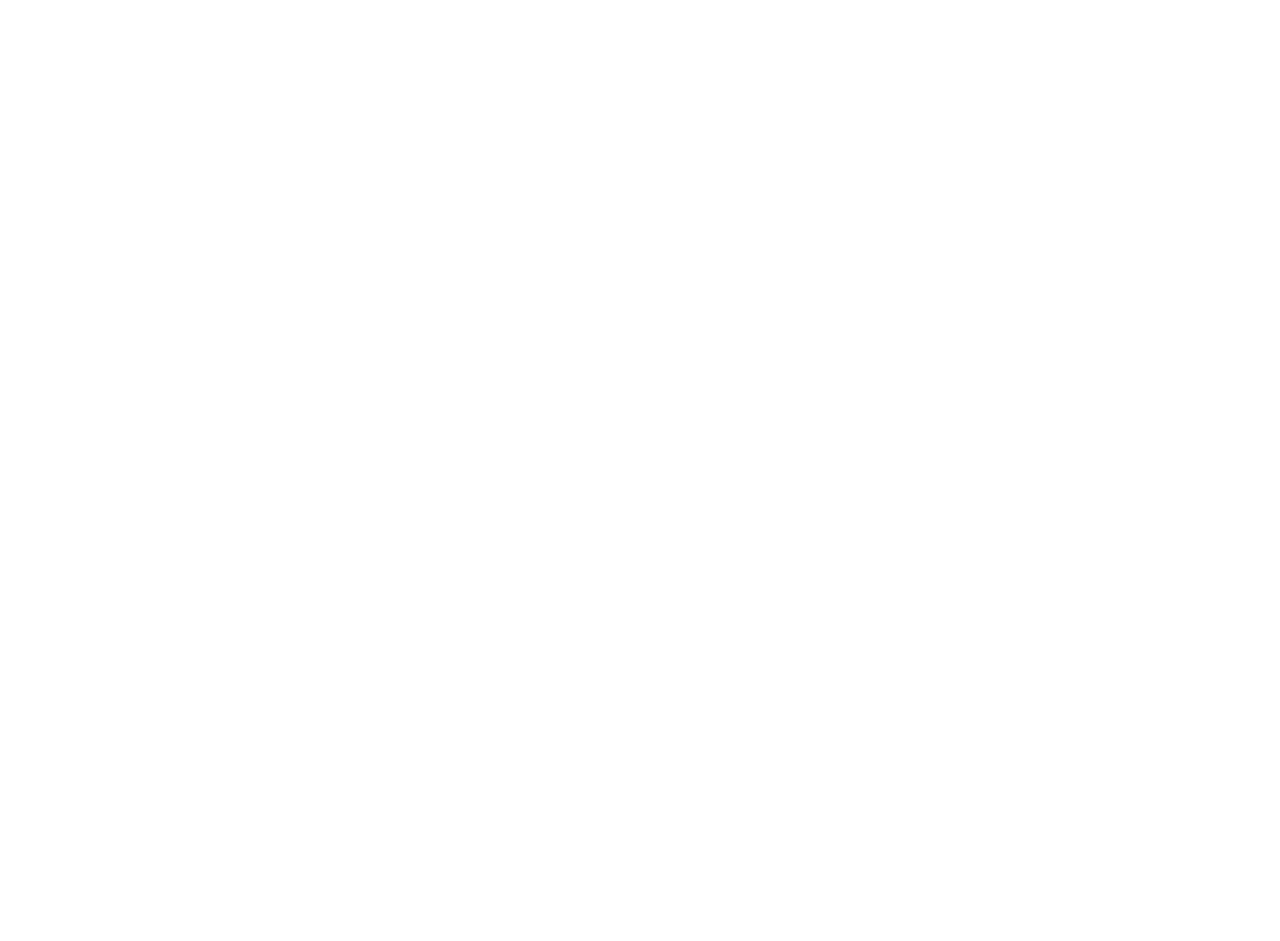
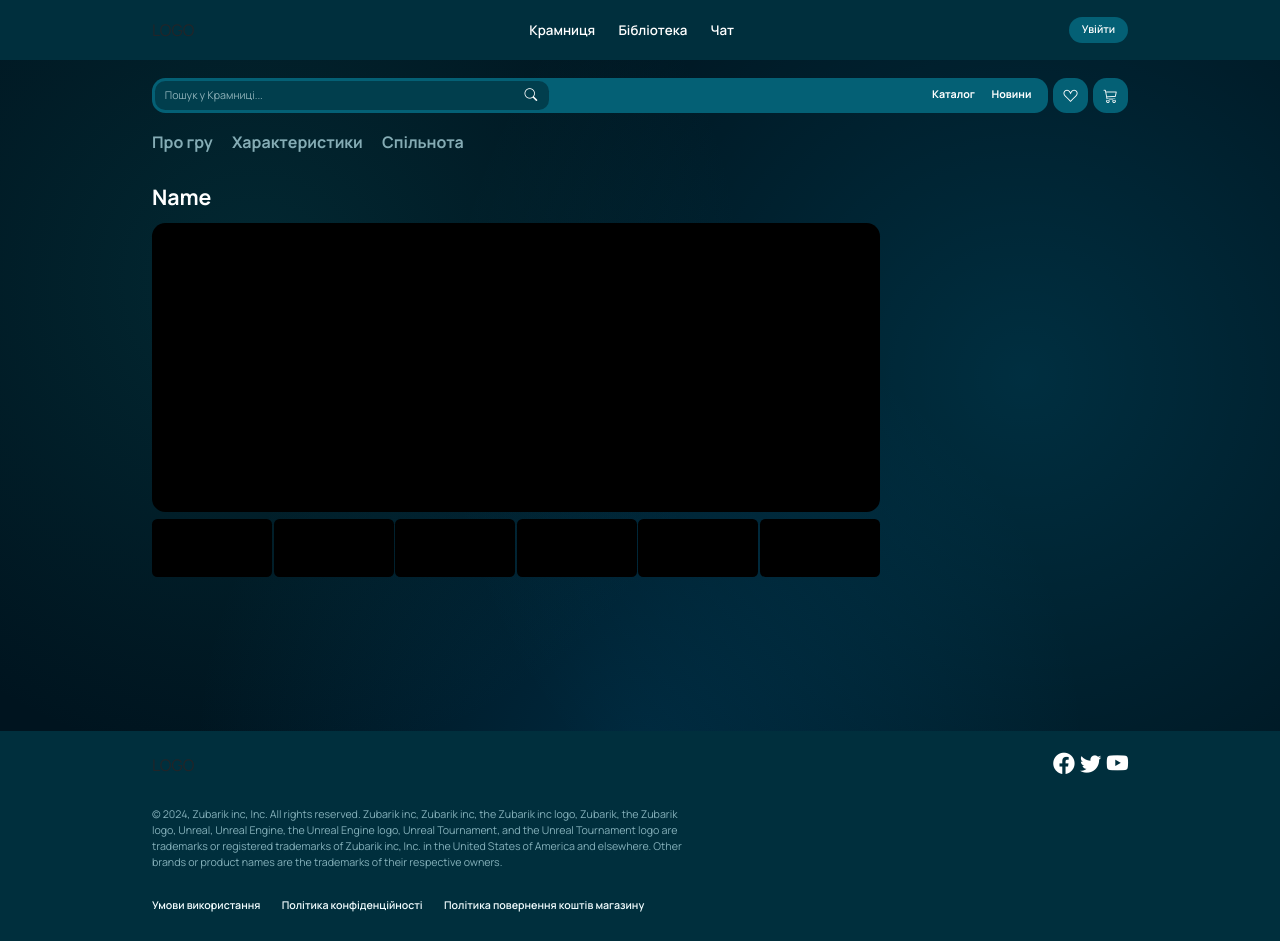
Before and after one commit to kanjo1ndd/gameflow, a React (Vite) app: page /Game in a window 1280 px wide. Before the commit this address had no page. Before the commit the page ends 800 px from the top, so only its background shows below. Built offline with nearby package versions, Linux system fonts and the light colour scheme; what react-select-country-list would draw is missing.

Commit message:
fix and create page game

```diff
--- a/src/App.jsx
+++ b/src/App.jsx
@@ -6,6 +6,8 @@ import Store from './views/main/Store'
 import SignIn from './views/registration/SignIn'
 import SignUp from './views/registration/SignUp'
 import Catalog from './views/catalog/Catalog'
+import PageGame from './views/pageGame/PageGame'
+
 
 
 function App() {
@@ -47,6 +49,7 @@ function App() {
         <Route path="/SignIn" element={<SignIn />} />
         <Route path="/SignUp" element={<SignUp />} />
         <Route path="/Catalog" element={<Catalog />} />
+        <Route path="/Game" element={<PageGame />} />
       </Routes>
     </AppContext.Provider>
    )
--- a/src/views/main/footer/Footer.css
+++ b/src/views/main/footer/Footer.css
@@ -4,9 +4,12 @@
     position: relative;
     background-color: rgba(0, 47, 61, 1);
 
-    margin-top: 12vw;
     width: 100%;
     height: 16.459vw;
+}
+
+.with-margin {
+    margin-top: 12vw;
 }
 
 .footer {
--- a/src/views/main/footer/Footer.jsx
+++ b/src/views/main/footer/Footer.jsx
@@ -1,9 +1,14 @@
 import './Footer.css'
+import { useLocation } from "react-router-dom";
 
 export default function Footer() {
+    const location = useLocation();
+
+    const noMarginPages = ["/SignIn", "/SignUp"];
+    const isMarginPage = !noMarginPages.includes(location.pathname);
 
     return <>
-        <div className='block'>
+        <div className={`block ${isMarginPage ? "with-margin" : ""}`}>
             <div className='footer'>
                 <div className='logo-messengers'>
                     <div>LOGO</div>
--- /dev/null
+++ b/src/views/pageGame/PageGame.css
@@ -0,0 +1,68 @@
+.content-page-game {
+    display: flex;
+    position: relative;
+    align-items: center;
+    flex-direction: column;
+
+    width: 100%;
+}
+
+.header-block-game {
+    display: flex;
+    position: relative;
+
+    gap: 1.5vw;
+    margin-top: 10.5vw;
+    width: 76.25vw;
+}
+
+.text-block-game {
+    cursor: pointer;
+    color: rgba(204, 248, 255, 0.65);
+
+    font-weight: 700;
+    font-size: 1.25vw;
+    line-height: 110.00000000000001%;
+    letter-spacing: 0%;
+}
+
+.text-block-game:hover {
+    color: white;
+}
+
+.name-game-page {
+    color: white;
+
+    margin-top: 2.5vw;
+    margin-bottom: 1vw;
+    width: 76.25vw;
+    font-weight: 700;
+    font-size: 1.667vw;
+    line-height: 125%;
+    letter-spacing: 0%;
+}
+
+.main-image-page-game {
+    background-color: black;
+
+    margin-bottom: 0.5vw;
+    border-radius: 1.042vw;
+    width: 56.875vw;
+    height: 22.552vw;
+}
+
+.showcase-game-page {
+    display: flex;
+    position: relative;
+    justify-content: space-between;
+
+    width: 56.875vw;
+}
+
+.showcase-image-game-page {
+    background-color: black;
+
+    border-radius: 0.417vw;
+    width: 9.375vw;
+    height: 4.583vw;
+}
--- /dev/null
+++ b/src/views/pageGame/PageGame.jsx
@@ -0,0 +1,38 @@
+import Footer from "../main/footer/Footer";
+import Header from "../main/header/Header";
+import './PageGame.css'
+
+export default function PageGame() {
+    return <>
+        <Header />
+        <div className="content-page-game">
+            <HeaderPageGame />
+            <div>
+                <div className="name-game-page">Name</div>
+                <div className="main-image-page-game" />
+                <div className="showcase-game-page">
+                    {Array.from({ length: 6 }).map((_, i) => (
+                        <div key={i} className="showcase-image-game-page" />
+                    ))}
+                </div>
+                <div className="category-game-page">
+
+                </div>
+            </div>
+            <div>
+                <div />
+            </div>
+        </div>
+        <Footer />
+    </>;
+}
+
+export function HeaderPageGame() {
+    return <>
+        <div className="header-block-game">
+            <div className="text-block-game">Про гру</div>
+            <div className="text-block-game">Характеристики</div>
+            <div className="text-block-game">Спільнота</div>
+        </div>
+    </>;
+}
```
